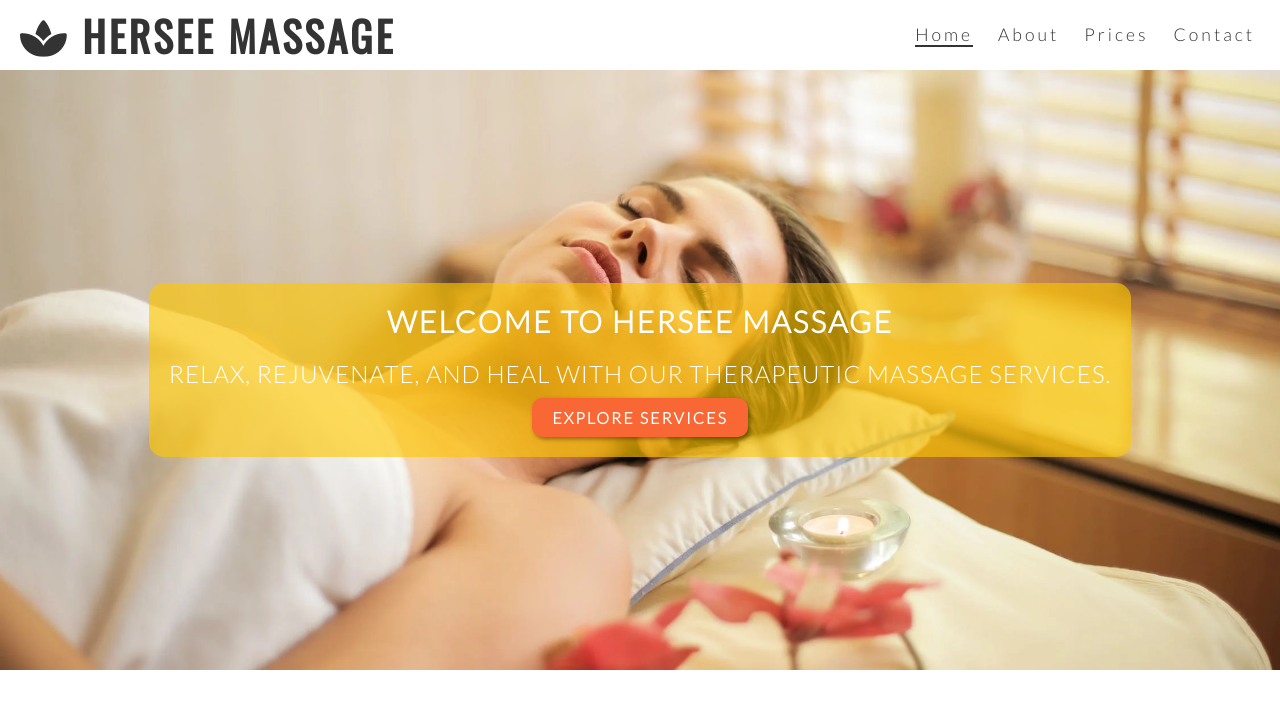
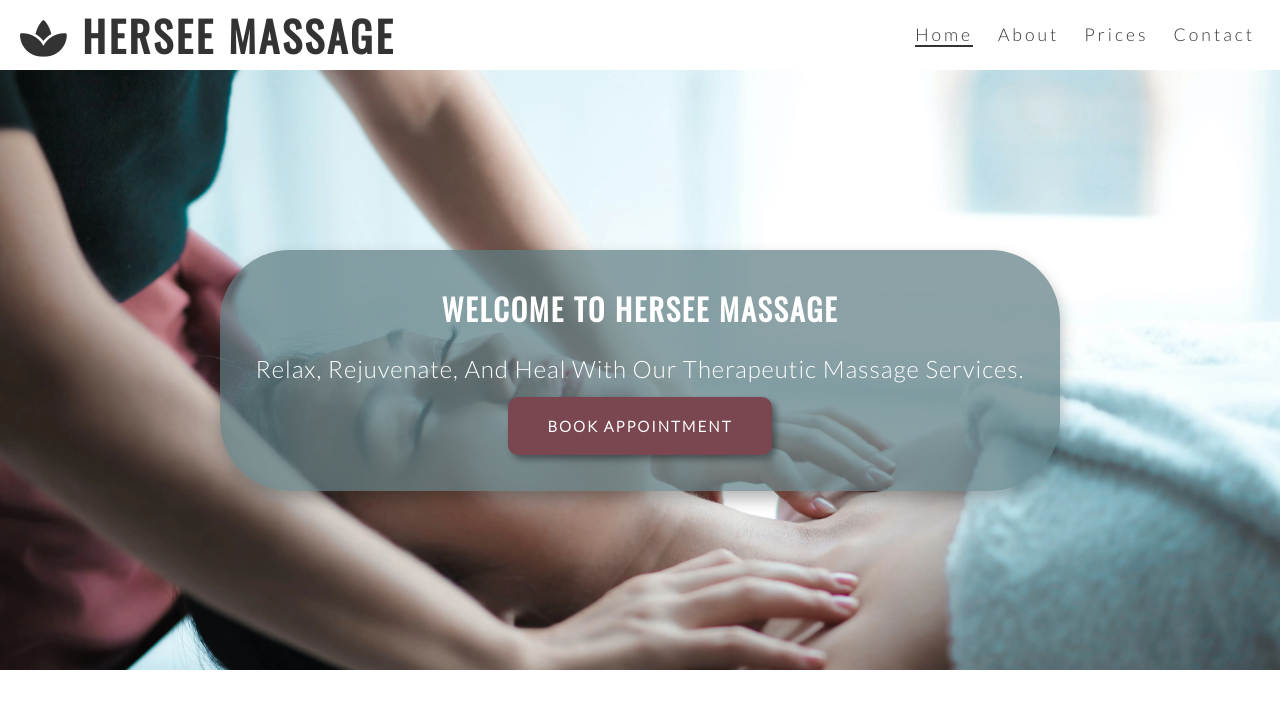
Before and after one commit to dannykadoshi/hersee-massage, a plain HTML site: page index.html in a window 1280 px wide. Drawn offline with nearby package versions, Linux system fonts and the light colour scheme.

Commit message:
Add animation to loading page image and style changes to first section

```diff
--- a/assets/css/style.css
+++ b/assets/css/style.css
@@ -73,7 +73,8 @@ nav {
 /* Intro section and image styling */
 
 .intro-section {
-    background-image: url('../images/relaxing.webp');
+    animation: zoomIn 10s ease-in-out infinite;
+    background-image: url('../images/sholder-massage.webp');
     position: relative;
     height: 600px;
     width: 100%;
@@ -83,45 +84,72 @@ nav {
     display: flex;
     justify-content: center;
     align-items: center;
+    background-size: 100%;
+
+    /* Image animation on loading page */
+    animation-name: zoom-in;
+    animation-duration: 6s;
+    animation-timing-function: ease-in-out;
+    animation-iteration-count: 1;
+    animation-fill-mode: forwards;
+}
+
+/* Keyframe to loading page */
+
+@keyframes zoom-in {
+    0% {
+      background-size: 100%;
+    }
+    100% {
+      background-size: 120%;
+    }
   }
 
 .intro-text {
-    background-color: rgba(255, 200, 0, 0.633);
+    background-color: rgba(95, 125, 131, 0.713);
     color: #fff;
-    padding: 20px;
-    border-radius: 15px;
+    padding: 36px;
+    border-radius: 70px;
     text-align: center;
     text-transform: uppercase;
     font-size: 20px;
     font-weight: 700;
     letter-spacing: 2px;
+    max-width: 800px;
+    margin: auto;
+    box-shadow: 0 8px 16px rgba(0, 0, 0, 0.3);
 }
 
-  .intro-text h1 {
-    font-size: 5rem;
+.intro-text h2 {
+    font-family: 'Oswald', sans-serif;
+    font-weight: 700;
     margin-bottom: 1rem;
+    letter-spacing: 2px;
 }
 
 .intro-text p {
+    text-transform: capitalize;
     margin-top: 20px;
     font-size: 24px;
     font-weight: 400;
     letter-spacing: 1px;
+    line-height: 1.5;
 }
 
 .btn {
     display: inline-block;
-    background-color: #f86734;
+    background-color: #7a4751;
     color: #fff;
-    padding: 10px 20px;
+    padding: 20px 40px;
+    height: auto;
     border-radius: 10px;
     text-decoration: none;
-    font-size: 16px;
+    font-size: 15px;
     transition: background-color 0.3s ease-in-out;
-    box-shadow: 2px 2px 4px rgba(0,0,0,0.4);
+    box-shadow: 4px 4px 6px rgba(0, 0, 0, 0.4);
     margin-top: 10px;
 }
 
 .btn:hover {
-    background-color: #f38466;
+    background-color: #618d97;
 }
--- a/index.html
+++ b/index.html
@@ -36,7 +36,7 @@
         <div class="intro-text">
             <h2>Welcome to Hersee Massage</h2>
             <p>Relax, rejuvenate, and heal with our therapeutic massage services.</p>
-            <a href="prices.html" class="btn">Explore Services</a>
+            <a href="prices.html" class="btn">Book Appointment</a>
         </div>
     </section>
 
```
Also changed, not shown: assets/images/sholder-massage.webp (added). Lines whose indentation alone changed are shown as unchanged.
